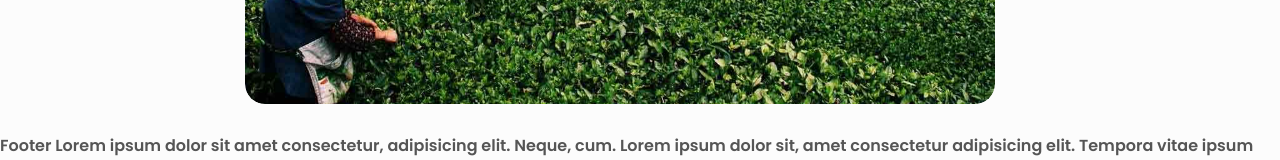
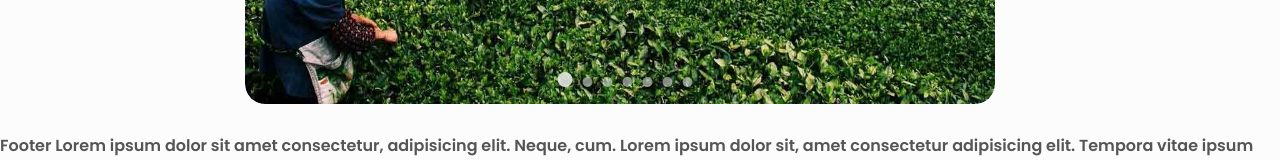
Before and after one commit to AbdulRazzak6478/alfa-tea-dev, a React (Vite) app: page / in a window 1280 px wide. Shown: the part 472-632 px from the top of the page. Built offline with nearby package versions, Linux system fonts and the light colour scheme.

Commit message:
banner pagination functionality added

```diff
--- a/src/components/Banner/Banner.css
+++ b/src/components/Banner/Banner.css
@@ -72,3 +72,27 @@
 .carousel-right-arrow{
     right:15px;
 }
+
+.carousel_pagination{
+    position: absolute;
+    bottom: 10px;
+    left:50%;
+    transform: translate(-50%,0);
+    background-color: transparent;
+}
+.pagination_dot{
+    width: 10px;
+    height: 10px;
+    background-color: white;
+    border-radius: 50%;
+    display: inline-block;
+    margin-left: 10px;
+    cursor: pointer;
+    opacity: 0.5;
+}
+.pagination_dot:hover,.pagination_dot_active{
+    opacity: 0.8;
+    width: 15px;
+    height: 15px;
+    transition: 0.25s ease-in-out;
+}
--- a/src/components/Banner/Banner.jsx
+++ b/src/components/Banner/Banner.jsx
@@ -10,7 +10,7 @@ import img7 from "../../assets/carousel/field6.jpg";
 // import "./carousel.css";
 import "./Banner.css";
 
-import { BiSolidChevronsLeft , BiSolidChevronsRight} from 'react-icons/bi';
+import { BiSolidChevronsLeft, BiSolidChevronsRight } from "react-icons/bi";
 
 export const src_object = [
   {
@@ -52,24 +52,18 @@ export const src_object = [
 const Banner = () => {
   const [current, setCurrent] = useState(0);
 
-  function slideLeft(){
-    if(current === 0)
-    {
-      setCurrent((src_object.length-1));
-    }
-    else
-      setCurrent(current-1)
+  function slideLeft() {
+    if (current === 0) {
+      setCurrent(src_object.length - 1);
+    } else setCurrent(current - 1);
   }
-  function slideRight(){
-    if(current === (src_object.length-1))
-    {
-      console.log("executed")
+  function slideRight() {
+    if (current === src_object.length - 1) {
+      console.log("executed");
       setCurrent(0);
-    }
-    else
-      setCurrent(current+1)
+    } else setCurrent(current + 1);
   }
-  console.log("current value : ",current,src_object.length)
+  console.log("current value : ", current, src_object.length);
   return (
     <>
       <div className="carousel">
@@ -90,8 +84,27 @@ const Banner = () => {
           })}
           {/* <div className="carousel-left-arrow">&lsaquo;</div>
           <div className="carousel-right-arrow">&rsaquo;</div> */}
-          <div className="carousel-left-arrow" onClick={slideLeft} ><BiSolidChevronsLeft  /></div>
-          <div className="carousel-right-arrow" onClick={slideRight}><BiSolidChevronsRight  /></div>
+          <div className="carousel-left-arrow" onClick={slideLeft}>
+            <BiSolidChevronsLeft />
+          </div>
+          <div className="carousel-right-arrow" onClick={slideRight}>
+            <BiSolidChevronsRight />
+          </div>
+          <div className="carousel_pagination">
+            {src_object.map((image, index) => {
+              return (
+                <div
+                  key={index}
+                  onClick={()=>setCurrent(index)}
+                  className={
+                    index === current
+                      ? "pagination_dot pagination_dot_active"
+                      : "pagination_dot"
+                  }
+                ></div>
+              );
+            })}
+          </div>
         </div>
       </div>
     </>
--- a/src/components/Banner/carousel.css
+++ b/src/components/Banner/carousel.css
@@ -43,3 +43,19 @@
     height: 80vh;
     object-fit: cover;
 }
+
+.carousel_pagination{
+    position: absolute;
+    bottom: 10px;
+    left:50%;
+    transform: translate(-50%,0);
+}
+.pagination_dot{
+    width: 10px;
+    height: 10px;
+    background-color: black;
+    border-radius: 50%;
+    display: inline-block;
+    margin-left: 10px;
+    cursor: pointer;
+}
```
